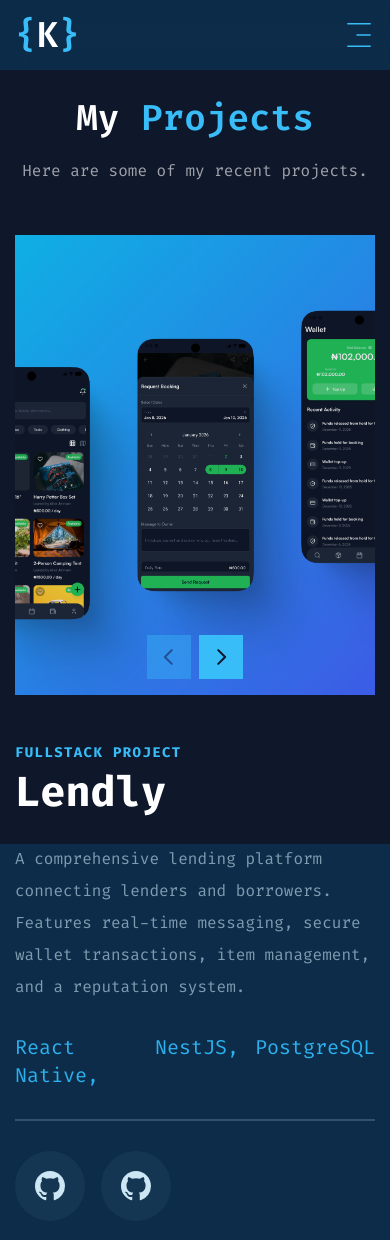
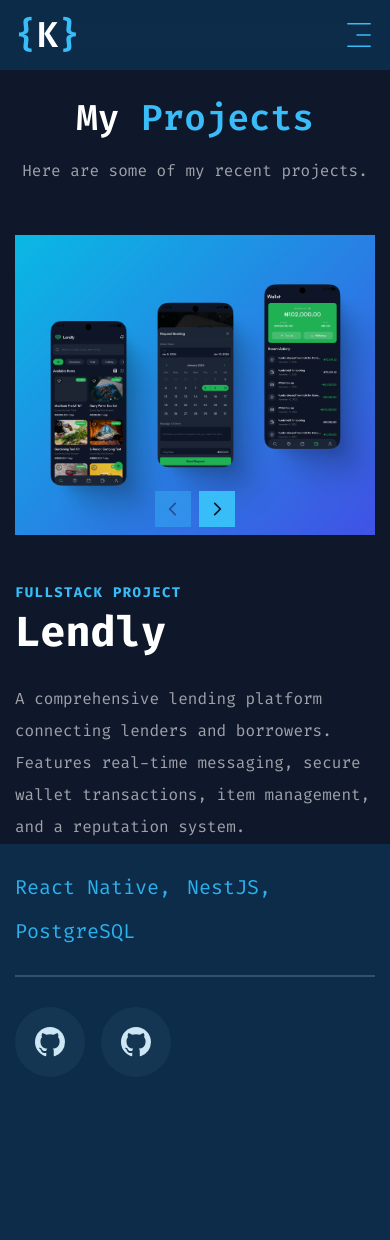
Before and after one commit to koredeycode/korecodes, a Next.js app: page /projects in a window 390 px wide. Shown: the top 1240 px of the page. After the commit the page ends 1140 px from the top, so only its background shows below. Built offline with nearby package versions, Linux system fonts and the light colour scheme.

Commit message:
style: improve project section responsiveness and update blog page description

```diff
--- a/app/blogs/page.tsx
+++ b/app/blogs/page.tsx
@@ -21,8 +21,7 @@ const BlogsPage = () => {
             My <span className="text-accent">Blog</span> Articles
           </h1>
           <p className="text-white/60 max-w-2xl mx-auto">
-            I write about web development, backend systems, and emerging technologies.
-            Here are some of my recent articles.
+            Here are some of my recent technical writings.
           </p>
         </div>
 
--- a/app/projects/WorkClient.tsx
+++ b/app/projects/WorkClient.tsx
@@ -71,7 +71,7 @@ const Work = () => {
                 </h2>
               </div>
               <p className="text-white/60">{project.description}</p>
-              <ul className="flex gap-4">
+              <ul className="flex flex-wrap gap-4">
                 {project.stack.map((item, index) => {
                   return (
                     <li key={index} className="text-xl text-accent">
@@ -153,7 +153,7 @@ const Work = () => {
               {projects.map((project, index) => {
                 return (
                   <SwiperSlide key={index} className="w-full">
-                    <div className="h-[460px] relative group flex justify-center items-center bg-pink-50/20">
+                    <div className="h-[300px] sm:h-[400px] xl:h-[460px] relative group flex justify-center items-center bg-pink-50/20">
                       <div className="absolute top-0 bottom-0 w-full h-full bg-black/10 z-10"></div>
                       <div className="relative h-full w-full">
                         <Image
@@ -164,9 +164,9 @@ const Work = () => {
                         />
                       </div>
                     <WorkSliderBtns
-                      containerStyles="flex gap-2 absolute left-1/2 -translate-x-1/2 bottom-4 z-20 justify-center"
+                      containerStyles="flex gap-2 absolute left-1/2 -translate-x-1/2 bottom-2 sm:bottom-4 z-20 justify-center"
                       iconStyles=""
-                      btnStyles="bg-accent hover:bg-accent-hover text-primary text-[22px] w-[44px] h-[44px] flex justify-center items-center transition-all"
+                      btnStyles="bg-accent hover:bg-accent-hover text-primary text-[18px] sm:text-[22px] w-[36px] h-[36px] sm:w-[44px] sm:h-[44px] flex justify-center items-center transition-all"
                     />
                     </div>
                   </SwiperSlide>
```
